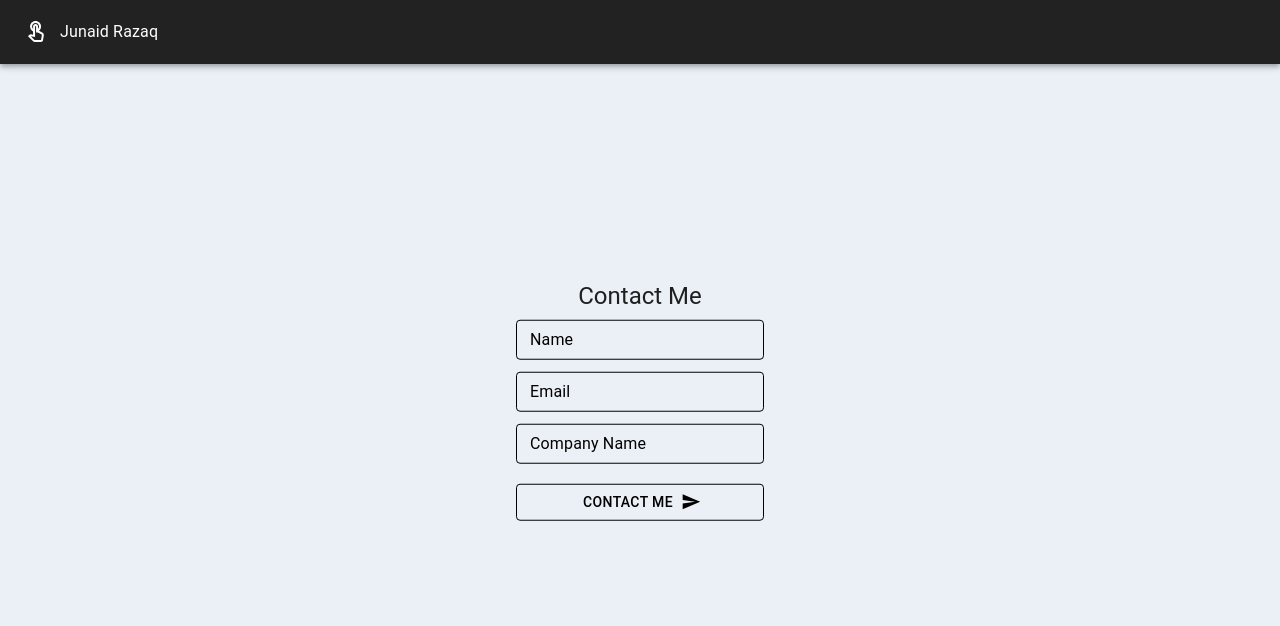
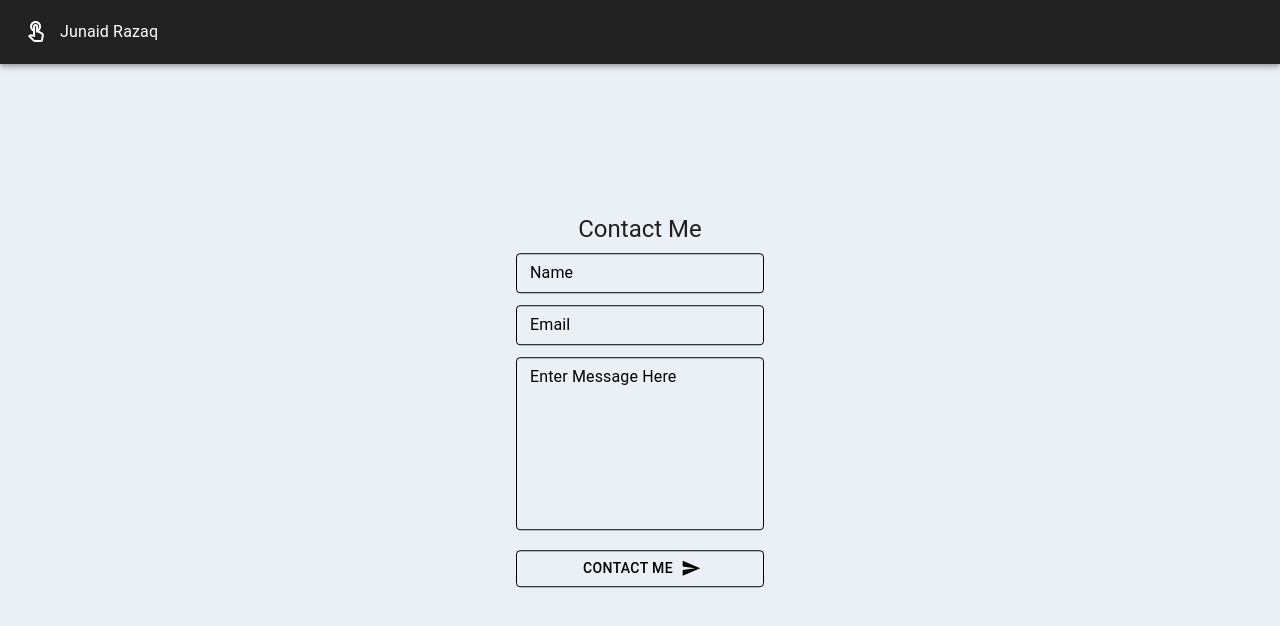
Before and after one commit to junaidrazaq/portfolio, a React (Create React App) app: page /contact in a window 1280 px wide. Shown: the top 626 px of the page. Built offline with nearby package versions, Linux system fonts and the light colour scheme.

Commit message:
Added Contact page with full functionality

```diff
--- a/package.json
+++ b/package.json
@@ -10,6 +10,8 @@
     "@testing-library/jest-dom": "^4.2.4",
     "@testing-library/react": "^9.3.2",
     "@testing-library/user-event": "^7.1.2",
+    "emailjs-com": "^2.4.1",
+    "firebase": "^7.16.0",
     "gh-pages": "^3.0.0",
     "react": "^16.13.1",
     "react-animated-text": "^0.1.4",
--- a/src/components/Contact.js
+++ b/src/components/Contact.js
@@ -1,39 +1,88 @@
-import React from 'react'
-import { Box, Grid, Typography, Button} from '@material-ui/core'
+import React, { useState } from 'react'
+import { Box, Grid, Typography, Button, TextField} from '@material-ui/core'
 import Navbar from './Navbar';
 import Styles, { InputField } from './Styles'
 import SendIcon from '@material-ui/icons/Send'
+import emailjs from 'emailjs-com'
 
 function Contact() {
     const classes = Styles()
+
+    const [name, setName] = useState("");
+    const [message, setMessage] = useState("");
+    const [email, setEmail] = useState("");
+
+    const handleChange = (event) => {
+        event.target.name=="name"
+        ? setName(event.target.value)
+        : event.target.name=="email"
+        ? setEmail(event.target.value)
+        : event.target.name=="message"
+        ? setMessage(event.target.value)
+        : console.log("error")
+      };
+
+    function sendEmail(e) {
+        e.preventDefault()
+        emailjs.sendForm('gmail', 'junaidtemplate', e.target, 'user_hEXr2KtjDJJrVdy1OxMro')
+      .then((result) => {
+          console.log(result.text);
+          result.text ==="OK" ? console.log("it worked") : alert("didnt work")
+          setName("")
+          setMessage("")
+          setEmail("")
+      }, (error) => {
+          console.log(error.text);
+      });
+    }
+
+
     return (
         <Box component='div'>
             <Navbar/>
             <Grid container justify='center'>
-                <Box component='form' className={classes.contactContainer}>
+                <Box component='form' className={classes.contactContainer} onSubmit={sendEmail}>
                     <Typography variant='h5' className={classes.contactHead}>Contact Me</Typography>
                     <InputField
+                    id="name"
+                    name="name"
                     fullWidth={true}
                     label="Name"
                     variant="outlined"
                     margin='dense'
-                    size='medium'/>
+                    size='medium'
+                    onChange={(e) => handleChange(e)}
+                    value={name}
+                    />
                     <br/>
                     <InputField
+                    id="email"
+                    name="email"
                     fullWidth={true}
                     label="Email"
                     variant="outlined"
                     margin='dense'
-                    size='medium'/>
+                    size='medium'
+                    onChange={(e) => handleChange(e)}
+                    value={email}
+                    />
                     <br/>
                     <InputField
+                    id="message"
+                    name="message"
                     fullWidth={true}
-                    label="Company Name"
+                    label="Enter Message Here"
+                    multiline
+                    rows={8}
                     variant="outlined"
                     margin='dense'
-                    size='medium'/>
+                    size='medium'
+                    onChange={(e) => handleChange(e)}
+                    value={message}
+                    />
                     <br/>
                     <Button
+                    type="submit"
                     variant='outlined'
                     fullWidth={true}
                     endIcon={<SendIcon/>}
```
Also changed, not shown: 1 other file (tests, documents, lock files or other folders).
